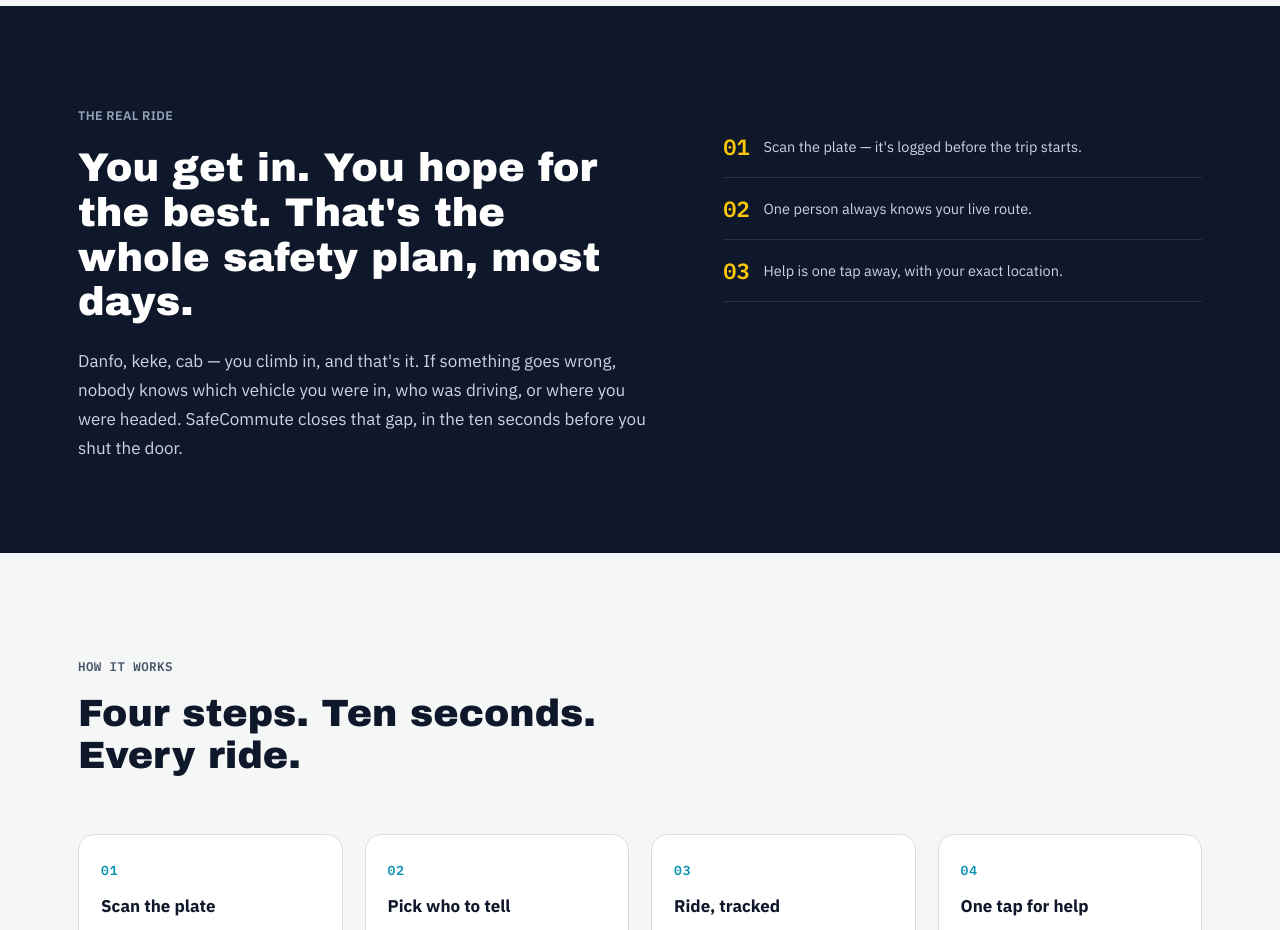
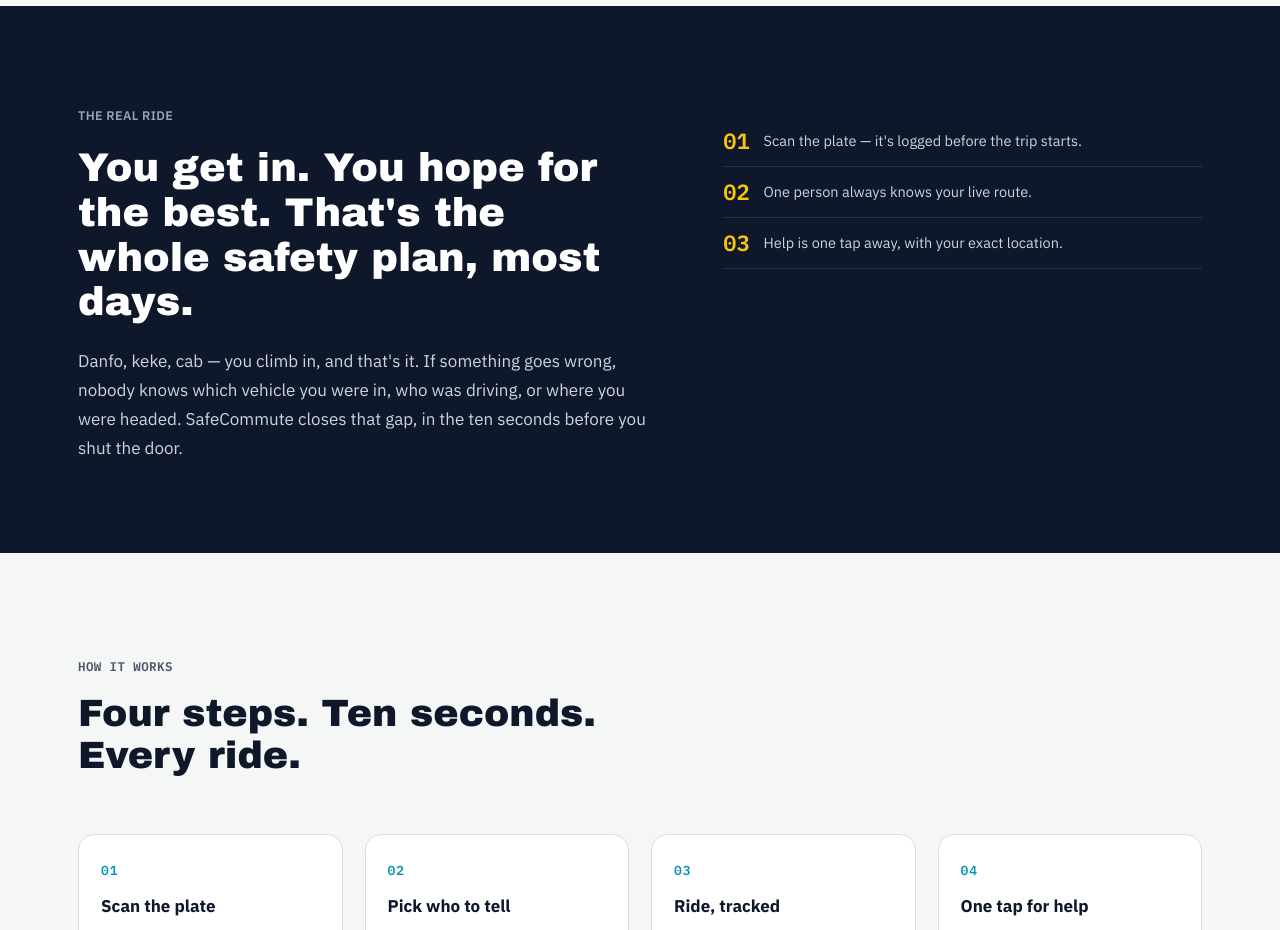
Before and after one commit to DesignedByJess/SafeCommute, a React (Vite) app in the folder frontend/: page / in a window 1280 px wide. Shown: the part 800-1730 px from the top of the page. Built offline with nearby package versions, Linux system fonts and the light colour scheme; no server answers.

Commit message:
fix(landing): force plate-result to full width for true centering, fix stat number vertical alignment with explicit line-heights

```diff
--- a/frontend/src/features/marketing/LandingPage.css
+++ b/frontend/src/features/marketing/LandingPage.css
@@ -287,6 +287,7 @@
 }
 .landing .lp-plate-result {
   position: relative;
+  width: 100%;
   background: #fff;
   border: 2.5px solid var(--navy);
   border-radius: 6px;
@@ -442,9 +443,15 @@
   font-family: 'IBM Plex Mono', monospace;
   font-weight: 600;
   font-size: 22px;
+  line-height: 1;
   color: var(--amber);
+  flex-shrink: 0;
 }
-.landing .lp-stat-row .lp-lbl { font-size: 14.5px; color: #CBD5E1; }
+.landing .lp-stat-row .lp-lbl {
+  font-size: 14.5px;
+  line-height: 1.5;
+  color: #CBD5E1;
+}
 @media (max-width: 860px) {
   .landing .lp-problem-grid { grid-template-columns: 1fr; }
 }
```
